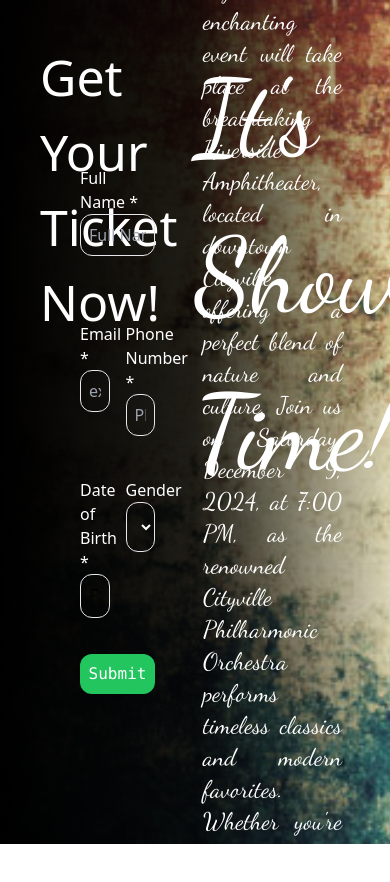
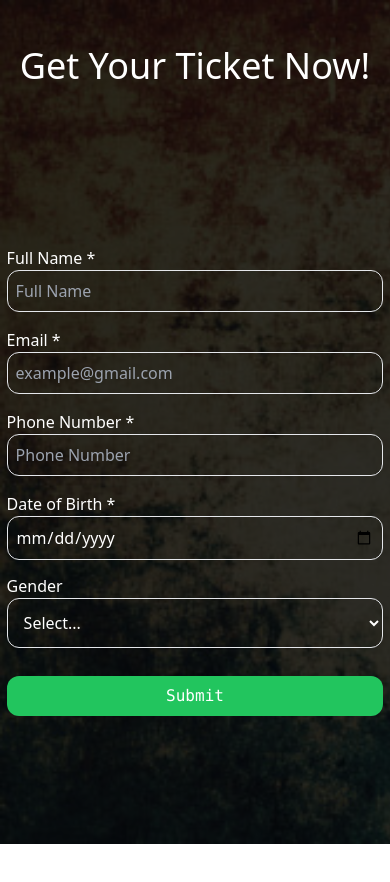
Before and after one commit to Bikram-sharma/ticketbooking, a React (Vite) app in the folder client/: page / in a window 390 px wide. Shown: the top 882 px of the page. After the commit the page ends 844 px from the top, so only its background shows below. Built offline with nearby package versions, Linux system fonts and the light colour scheme; a web font is replaced by a local one.

Commit message:
add responsiveness

```diff
--- a/client/src/App.jsx
+++ b/client/src/App.jsx
@@ -74,7 +74,7 @@ const onSubmit = (e)=>{
 
 
   return (
-    <div className='h-[100vh] bg-gradient-to-r from-black via-black/85 to-transparent'>
+    <div className='h-[100vh] w-[100vw] sm:bg-gradient-to-r from-black via-black/85 to-transparent'>
 
     <Toaster position="top-center" toastOptions={{duration: 5000,}}/>
 
@@ -82,12 +82,12 @@ const onSubmit = (e)=>{
                <span className="text-white place-items-center">
                 <ScaleLoader color={'white'}/>Fetching your ticket...</span></span> : ''}
 
-      <div className='text-white grid grid-cols-2 grid-rows-8 h-[100vh] p-10 place-items-center'>
+      <div className='text-white grid grid-cols-1 sm:grid-cols-2 sm:grid-rows-8 h-[100vh] p-0 sm:p-10 place-items-center bg-black/80 sm:bg-transparent'>
 
-      <div className="row-span-2 row-start-1 w-[100%] h-[100%] grid place-items-center text-[50px]">Get Your Ticket Now!</div>
+      <div className="row-span-2 row-start-1 w-[100%] h-[100%] grid place-items-center text-4xl sm:text-[50px]">Get Your Ticket Now!</div>
 
-      <form action="" onSubmit={onSubmit} className="col-start-1 row-span-5 row-start-3 grid grid-cols-2 grid-rows-4 gap-4 p-10 ">
-        <div className="col-span-2" >
+      <form action="" onSubmit={onSubmit} className="col-start-1 row-start-3 row-span-5 grid grid-cols-1 sm:grid-cols-2 grid-rows-6  sm:grid-rows-4 gap-2 sm:p-10 ">
+        <div className="sm:col-span-2" >
          <label htmlFor="name" className="text-base md:text-xl">Full Name *</label>
         <input type="text" name='fullName' className="p-2 w-full rounded-xl text-base border bg-transparent" placeholder="Full Name" required/>
         </div>
@@ -119,17 +119,17 @@ const onSubmit = (e)=>{
         </select>
         </div>
 
-        <div className="col-span-2">
+        <div className="sm:col-span-2">
         <button className='w-full bg-green-500 hover:bg-green-600 p-2 rounded-xl mt-5 font-mono' type="submit">Submit</button>
         </div>
 
       </form>
 
-      <div className='row-span-2 row-start-1 col-start-2 place-items-center h-[100%] w-[100%] grid place-items-center'>
+      <div className='hidden sm:grid lg:grid row-span-2 row-start-1 col-start-2 place-items-center h-[100%] w-[100%] place-items-center'>
       <span className="banner_text text-[105px]">It's Show Time!</span>
       </div>
 
-      <div className="p-2 text-justify row-start-4 row-span-3 col-start-2 text-white">
+      <div className="hidden sm:grid p-2 text-justify row-start-4 row-span-3 col-start-2 text-white">
       <span className="about_show text-2xl">Experience the Magic of Live Entertainment with "Symphony Under the Stars" – a captivating evening of orchestral music under the open sky.
             This enchanting event will take place at the breathtaking Riverside Amphitheater, located in downtown Cityville,
             offering a perfect blend of nature and culture. Join us on Saturday, December 9, 2024, at 7:00 PM,
```
